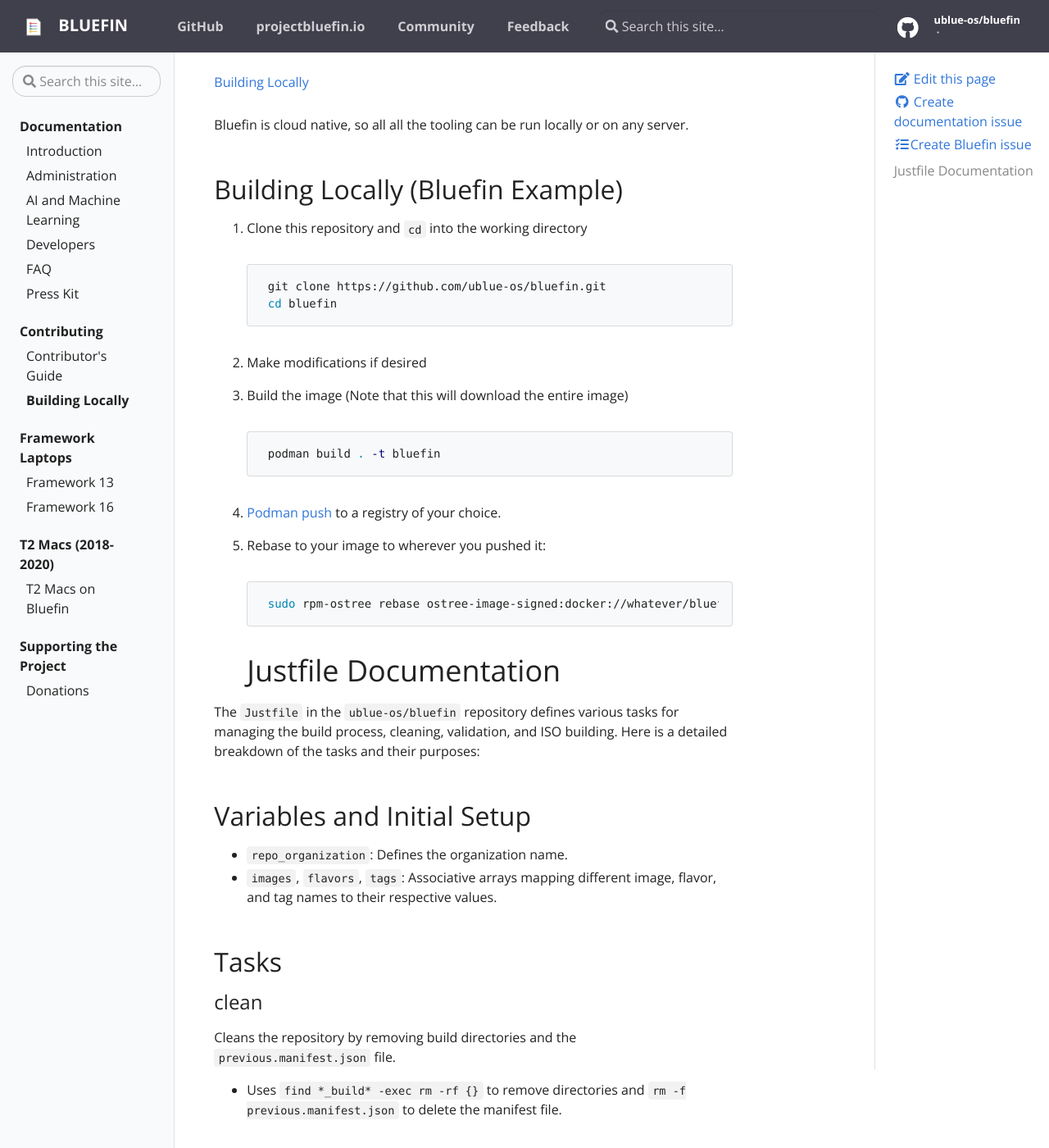
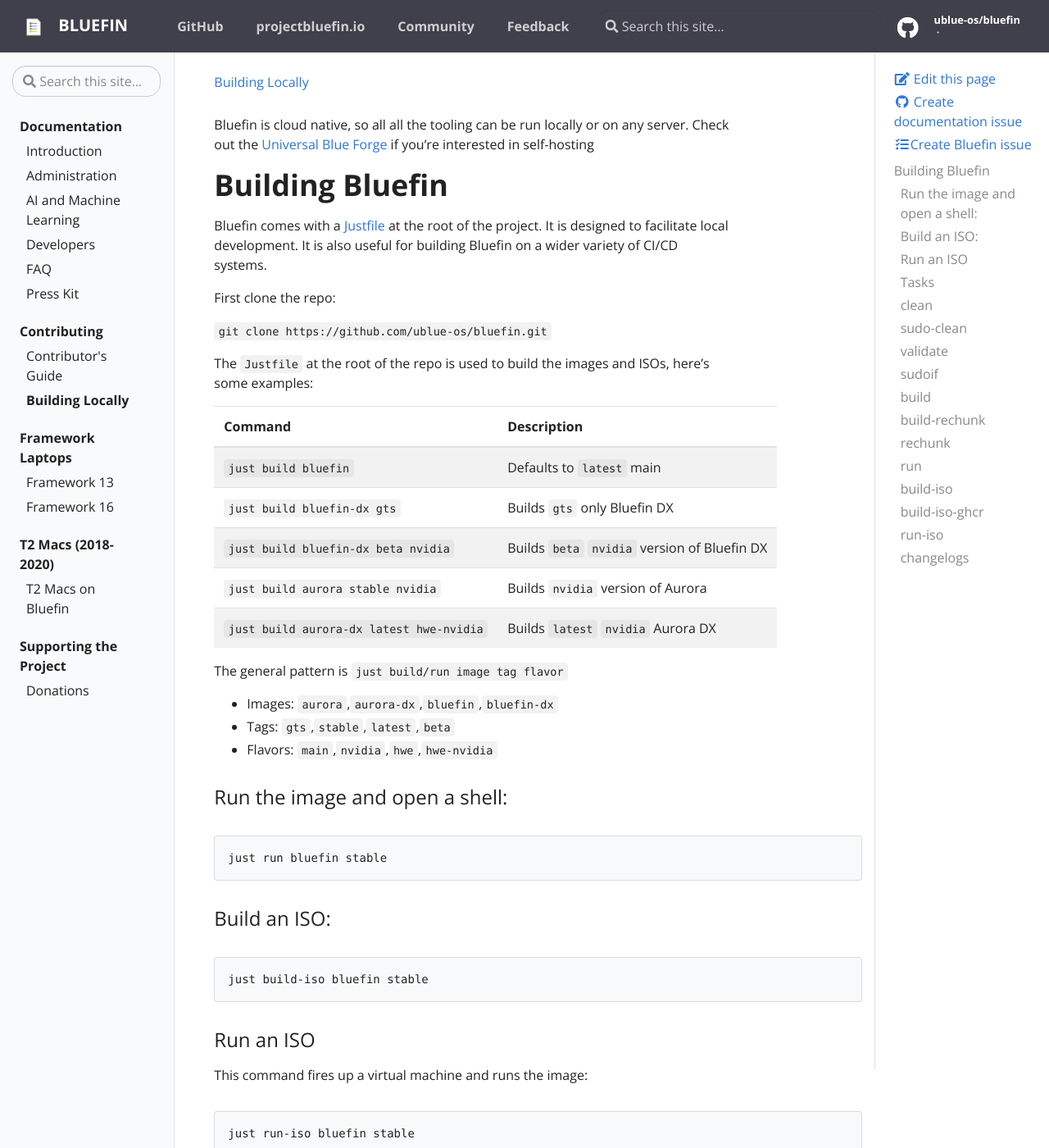
Before and after one commit to ublue-os/bluefin-docs, a Jekyll site: the page built from _docs/local.md, in a window 1280 px wide and 1400 px high. Shown: the whole window at 82% size. Built offline with Jekyll 4.4.1, drawn with Linux system fonts in a browser that asks for light colours.

Commit message:
add build instructions

````diff
--- a/_docs/contributing.md
+++ b/_docs/contributing.md
@@ -56,49 +56,6 @@
 - Try not to merge your own stuff, ask for a review. At some point when we have enough reviewers we'll be turning on branch protection.
 
 Ashley Willis has a great introductory post called [How to Be a Good Open Source Contributor During Hacktoberfest and Beyond](https://dev.to/github/how-to-be-a-good-open-source-contributor-during-hacktoberfest-and-beyond-cdi) that has useful tips if you are just getting started.
-
-# Building Bluefin
-
-Bluefin comes with a [Justfile](https://just.systems) at the root of the project. It is designed to facilitate local development. It is also useful for building Bluefin on a wider variety of CI/CD systems.
-
-First clone the repo:
-
-`git clone https://github.com/ublue-os/bluefin.git`
-
-The `Justfile` at the root of the repo is used to build the images and ISOs, here's some examples:
-
-| Command | Description |
-|---|---|
-|`just build bluefin` | Defaults to `latest` main |
-|`just build bluefin-dx gts` | Builds `gts` only Bluefin DX |
-|`just build bluefin-dx beta nvidia` | Builds `beta` `nvidia` version of Bluefin DX |
-|`just build aurora stable nvidia` | Builds `nvidia` version of Aurora |
-|`just build aurora-dx latest hwe-nvidia`  | Builds `latest` `nvidia` Aurora DX |
-
-The general pattern is `just build/run image tag flavor`
-
-- Images: `aurora`,`aurora-dx`,`bluefin`,`bluefin-dx`
-- Tags: `gts`,`stable`,`latest`,`beta`
-- Flavors: `main`,`nvidia`,`hwe`,`hwe-nvidia`
-
-### Run the image and open a shell:
-
-```
-just run bluefin stable
-```
-
-### Build an ISO:
-
-```
-just build-iso bluefin stable
-```
-
-### Run an ISO
-This command fires up a virtual machine and runs the image:
-
-```
-just run-iso bluefin stable
-```
 
 ## Submitting Pull Requests
 
--- a/_docs/local.md
+++ b/_docs/local.md
@@ -4,39 +4,51 @@
 permalink: /local
 ---
 
-Bluefin is cloud native, so all all the tooling can be run locally or on any server.
+Bluefin is cloud native, so all all the tooling can be run locally or on any server. Check out the [Universal Blue Forge](https://github.com/ublue-os/forge) if you're interested in self-hosting
 
-## Building Locally (Bluefin Example)
+# Building Bluefin
 
-1. Clone this repository and `cd` into the working directory
+Bluefin comes with a [Justfile](https://just.systems) at the root of the project. It is designed to facilitate local development. It is also useful for building Bluefin on a wider variety of CI/CD systems.
 
-    ```bash
-    git clone https://github.com/ublue-os/bluefin.git
-    cd bluefin
-    ```
+First clone the repo:
 
-2. Make modifications if desired
+`git clone https://github.com/ublue-os/bluefin.git`
 
-3. Build the image (Note that this will download the entire image)
+The `Justfile` at the root of the repo is used to build the images and ISOs, here's some examples:
 
-    ```bash
-    podman build . -t bluefin
-    ```
+| Command | Description |
+|---|---|
+|`just build bluefin` | Defaults to `latest` main |
+|`just build bluefin-dx gts` | Builds `gts` only Bluefin DX |
+|`just build bluefin-dx beta nvidia` | Builds `beta` `nvidia` version of Bluefin DX |
+|`just build aurora stable nvidia` | Builds `nvidia` version of Aurora |
+|`just build aurora-dx latest hwe-nvidia`  | Builds `latest` `nvidia` Aurora DX |
 
-4. [Podman push](https://docs.podman.io/en/latest/markdown/podman-push.1.html) to a registry of your choice.
+The general pattern is `just build/run image tag flavor`
 
-5. Rebase to your image to wherever you pushed it:
+- Images: `aurora`,`aurora-dx`,`bluefin`,`bluefin-dx`
+- Tags: `gts`,`stable`,`latest`,`beta`
+- Flavors: `main`,`nvidia`,`hwe`,`hwe-nvidia`
 
-    ```bash
-    sudo rpm-ostree rebase ostree-image-signed:docker://whatever/bluefin:latest
-    ```
-# Justfile Documentation
+### Run the image and open a shell:
 
-The `Justfile` in the `ublue-os/bluefin` repository defines various tasks for managing the build process, cleaning, validation, and ISO building. Here is a detailed breakdown of the tasks and their purposes:
+```
+just run bluefin stable
+```
 
-## Variables and Initial Setup
-- `repo_organization`: Defines the organization name.
-- `images`, `flavors`, `tags`: Associative arrays mapping different image, flavor, and tag names to their respective values.
+### Build an ISO:
+
+```
+just build-iso bluefin stable
+```
+
+### Run an ISO
+This command fires up a virtual machine and runs the image:
+
+```
+just run-iso bluefin stable
+```
+
 
 ## Tasks
 
````
